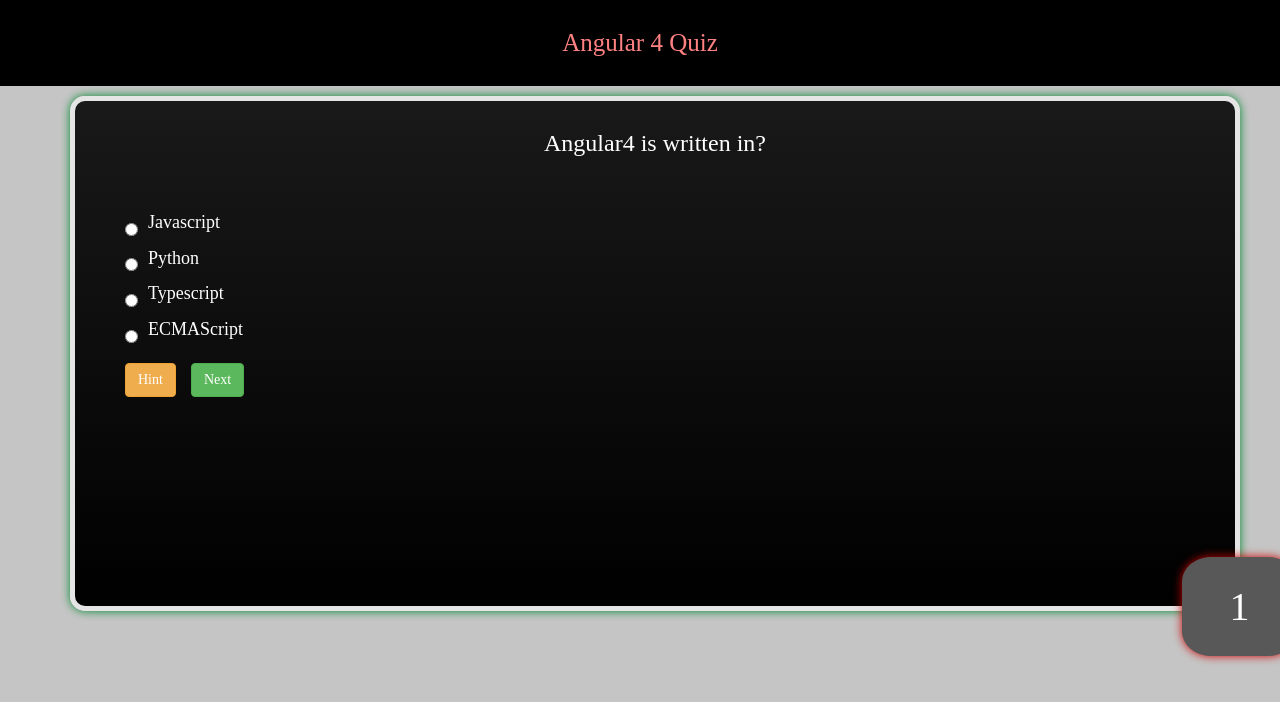
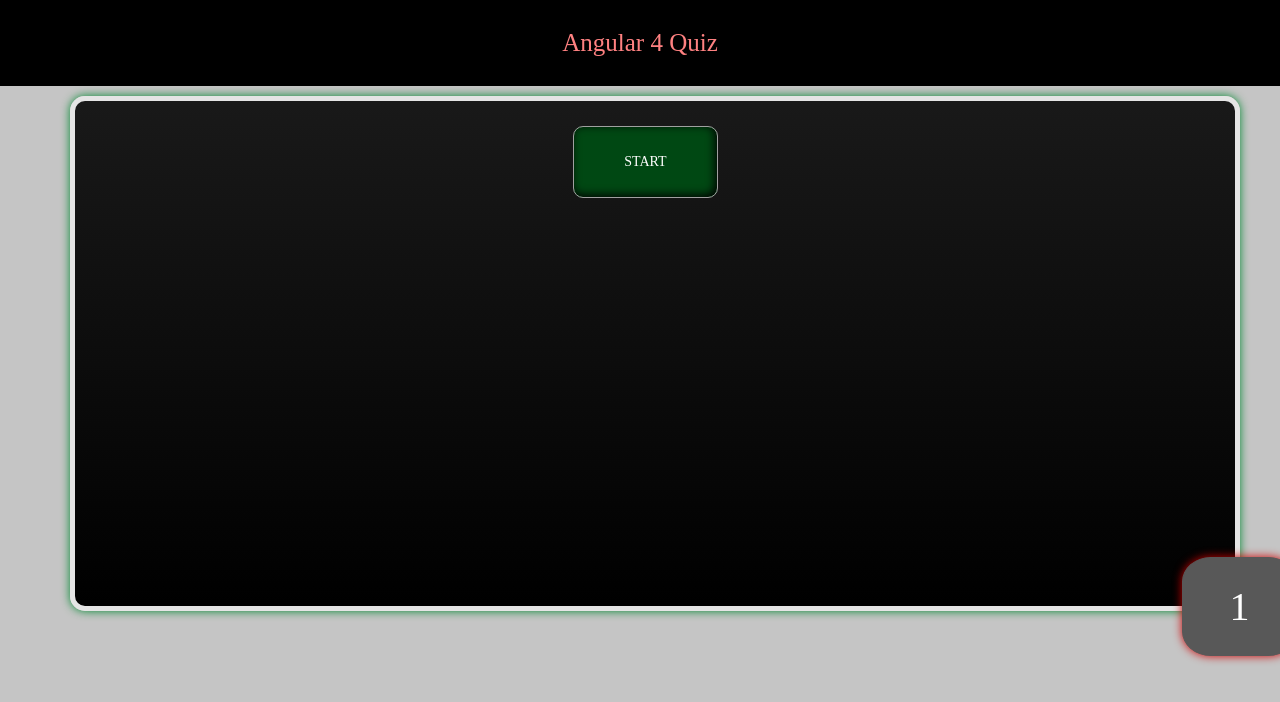
Before and after one commit to Sultantariq786/Angular4-Quiz, an Angular app: page / in a window 1280 px wide. Shown: the top 702 px of the page. Built offline with nearby package versions, Linux system fonts and the light colour scheme.

Commit message:
Signed-off-by: Tariq <newtechtariq@gmail.com>

```diff
--- a/src/app/blackboard/blackboard.component.html
+++ b/src/app/blackboard/blackboard.component.html
@@ -1,8 +1,9 @@
 <section class="quizWrap container">
     <div class="row">
     <div class="col-xs-12">
+      <a class="startQuiz" (click)="startQuiz()" [hidden]="hidden">START</a>
+      <div [hidden]="!hidden">
         <div *ngIf="i <= 7;else result">
-        <a id="startQuiz" style="display: none;">START</a>
           <div class="questionWrap" id="questionBox">{{ question }}</div>
           <div class="optionWrap" id="optionBox">
             <ul>
@@ -26,8 +27,8 @@
             You scored <span class="score-txt">650</span> out of the 8 questions you answered. <br />
             Your accuracy is <span class="score-txt">81.25%</span>
           </div>
-
         </ng-template>
+      </div>
     </div>
     </div>
   <section id="questionCount" style="display: block;">{{ i + 1 }}</section>
--- a/src/app/blackboard/blackboard.component.ts
+++ b/src/app/blackboard/blackboard.component.ts
@@ -16,6 +16,7 @@
   public ans4;
   public hint;
   public cans;
+  public hidden = false;
   public revealHint = false;
   public stopQuiz = false;
 
@@ -30,6 +31,10 @@
     this.hint = this.qna.questionAndAnswer[this.i].hint;
     this.cans = this.qna.questionAndAnswer[this.i].quest;
     // console.log(this.question);
+  }
+
+  startQuiz() {
+    this.hidden = !this.hidden;
   }
 
   showHint() {
--- a/src/styles.css
+++ b/src/styles.css
@@ -12,19 +12,20 @@
 	background: #c5c5c5;
 }
 
-#startQuiz{
-	display: inline-block;
+.startQuiz{
+    color: #fff;
 	padding: 25px 50px;
 	cursor: pointer;
 	background: #004813;
 	border: 1px solid #A0A0A0;
 	border-radius: 10px;
-	margin-left: 380px;
-    margin-top: 185px;
     box-shadow: -2px -2px 10px #000 inset;
+    position: absolute;
+    top: 70%;
+    left: 42.5%;
 }
 
-#startQuiz:hover{
+.startQuiz:hover{
 	border-color: #fff;
 	box-shadow: 2px 2px 10px #000 inset;
 }
```
Lines whose indentation alone changed are shown as unchanged.
